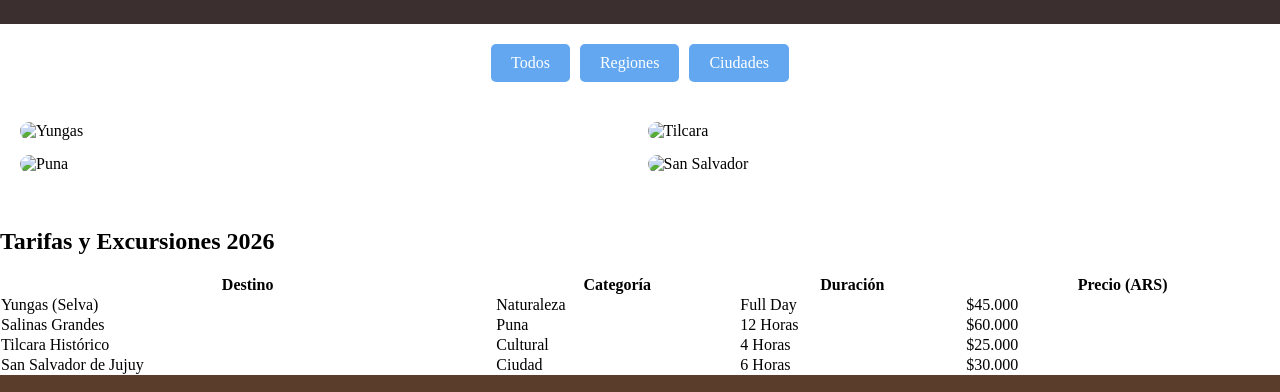
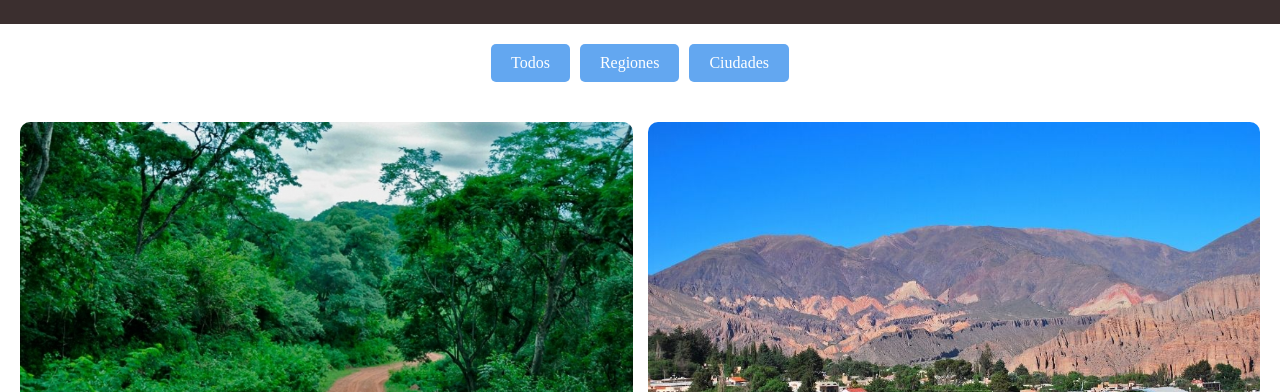
Before and after one commit to AldoDante/TP1-HTML-CSS, a website: page Tp1/Pages/destinos.html in a window 1280 px wide. Shown: the part 93-485 px from the top of the page. Drawn offline with Linux system fonts and the light colour scheme; grey boxes are pictures that could not be loaded.

Commit message:
fix image paths in destinos.html

```diff
--- a/Tp1/Pages/destinos.html
+++ b/Tp1/Pages/destinos.html
@@ -84,19 +84,19 @@
 
         <div class="galeria-grid">
             <article class="card cat-regiones">
-                <img src="../../Img/yungas.jpg" alt="Yungas">
+                <img src="../Images/yungas.jpg" alt="Yungas">
                 <div class="overlay"><h3>Yungas Selva Jejeña</h3> </div>
             </article>
             <article class="card cat-regiones">
-                <img src="../../Img/puna.jpg" alt="Puna">
+                <img src="../Images/puna.jpg" alt="Puna">
                 <div class="overlay"><h3>Puna Jujeña</h3> </div>
             </article>
             <article class="card cat-ciudades">
-                <img src="../../Img/tilcara.jpg" alt="Tilcara">
+                <img src="../Images/tilcara.jpg" alt="Tilcara">
                 <div class="overlay"><h3>Tilcara</h3> </div>
             </article>
             <article class="card cat-ciudades">
-                <img src="../../Img/sanSalvador.jpg" alt="San Salvador">
+                <img src="../Images/sanSalvador.jpg" alt="San Salvador">
                 <div class="overlay"><h3>San Salvador</h3> </div>
             </article>
 
```
